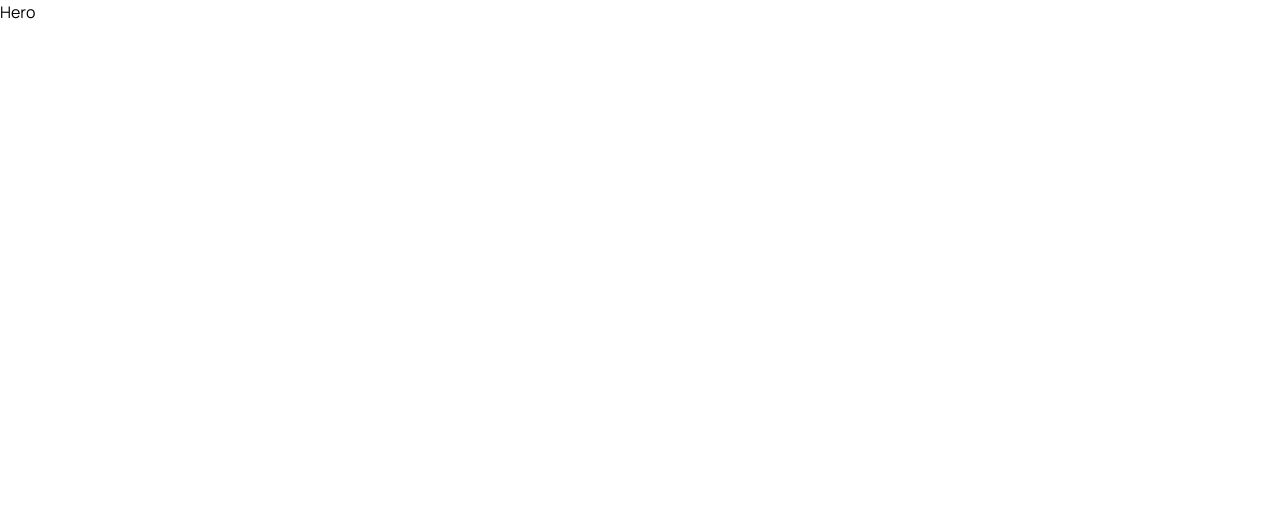
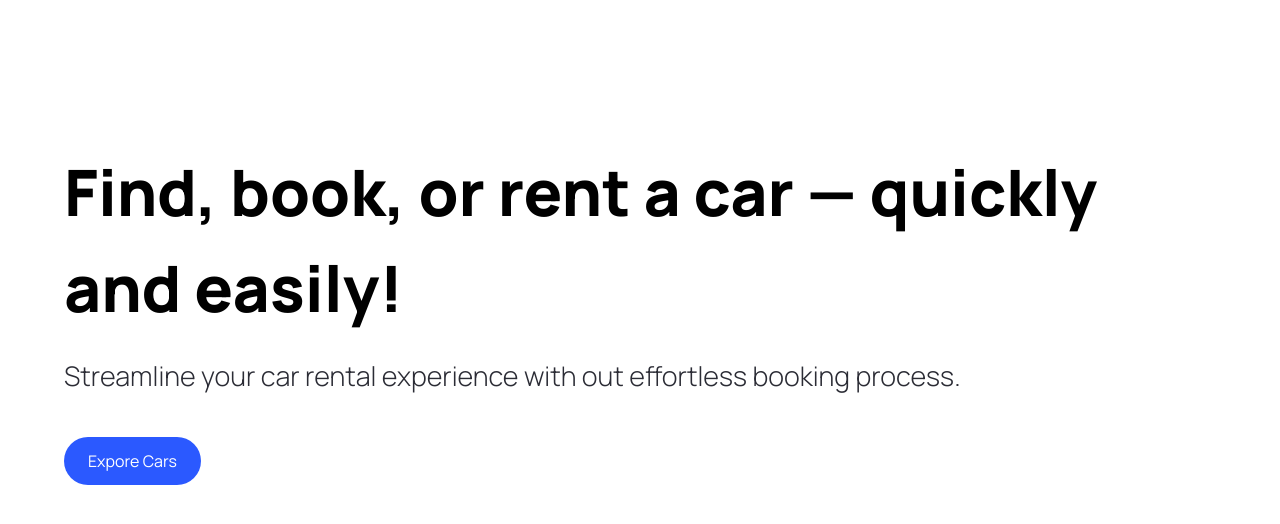
Before and after one commit to ponochovny/nextjs13-carhub, a Next.js app: page / in a window 1280 px wide. Shown: the top 524 px of the page. Built offline with nearby package versions, Linux system fonts and the light colour scheme.

Commit message:
feat: content

```diff
--- a/components/Hero.tsx
+++ b/components/Hero.tsx
@@ -1,7 +1,30 @@
-import React from 'react'
+'use client'
+
+import { CustomButton } from '@/components'
 
 const Hero = () => {
-	return <div>Hero</div>
+	const handleScroll = () => {}
+
+	return (
+		<div className='hero'>
+			<div className='flex-1 pt-36 padding-x'>
+				<h1 className='hero__title'>
+					Find, book, or rent a car — quickly and easily!
+				</h1>
+
+				<p className='hero__subtitle'>
+					Streamline your car rental experience with out effortless booking
+					process.
+				</p>
+
+				<CustomButton
+					title='Expore Cars'
+					containerStyles='bg-primary-blue text-white rounded-full mt-10'
+					handleClick={handleScroll}
+				/>
+			</div>
+		</div>
+	)
 }
 
 export default Hero
```
